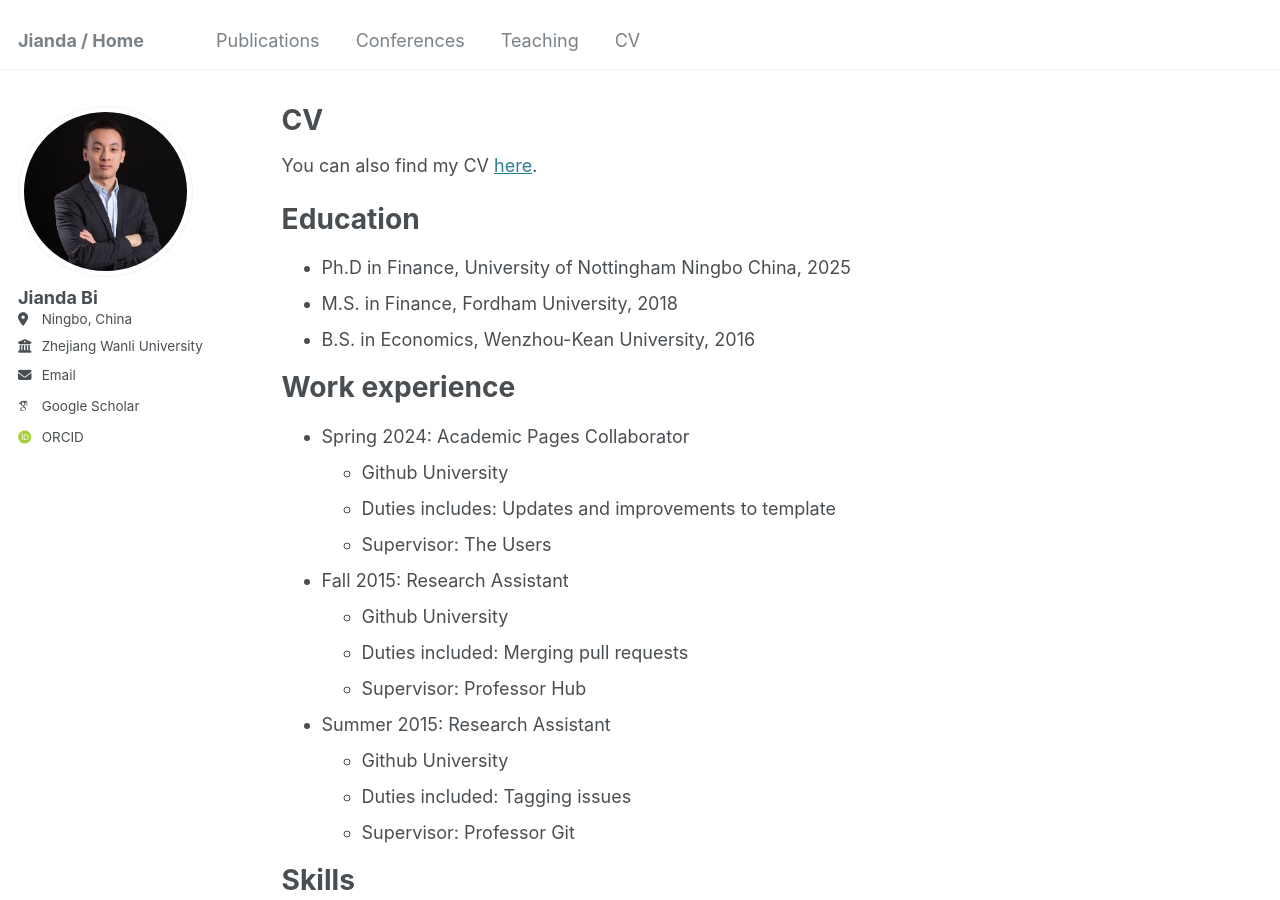
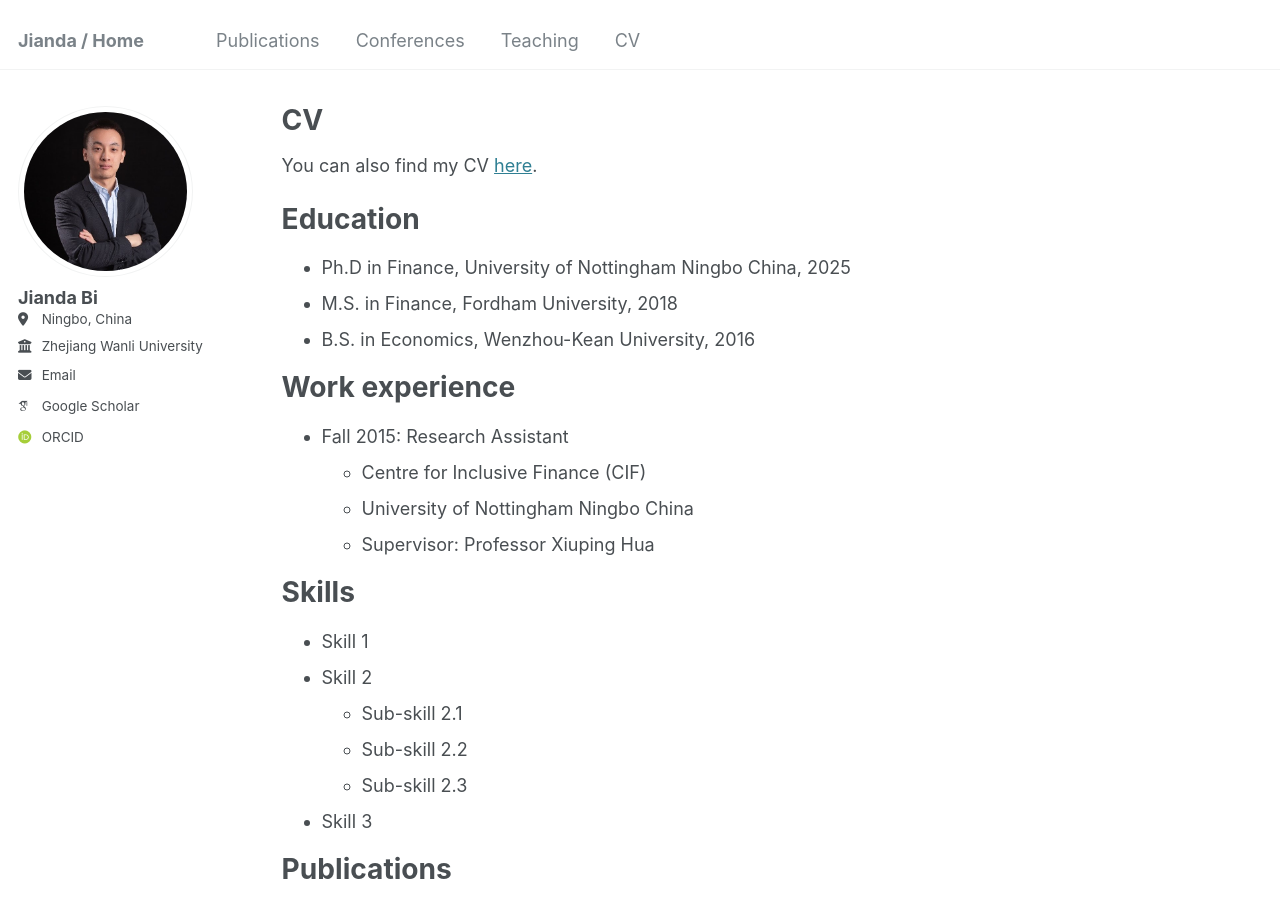
Before and after one commit to JiandaBi/Jianda.github.io, a Jekyll site: the page built from _pages/cv.md, in a window 1280 px wide and 900 px high. Built offline with Jekyll 4.4.1, drawn with Linux system fonts in a browser that asks for light colours; some web fonts are replaced.

Commit message:
Update cv.md

```diff
--- a/_pages/cv.md
+++ b/_pages/cv.md
@@ -27,20 +27,12 @@ Education
 
 Work experience
 ======
-* Spring 2024: Academic Pages Collaborator
-  * Github University
-  * Duties includes: Updates and improvements to template
-  * Supervisor: The Users
+
 
 * Fall 2015: Research Assistant
-  * Github University
-  * Duties included: Merging pull requests
-  * Supervisor: Professor Hub
-
-* Summer 2015: Research Assistant
-  * Github University
-  * Duties included: Tagging issues
-  * Supervisor: Professor Git
+  * Centre for Inclusive Finance (CIF)
+  * University of Nottingham Ningbo China
+  * Supervisor: Professor Xiuping Hua
 
 Skills
 ======
```
